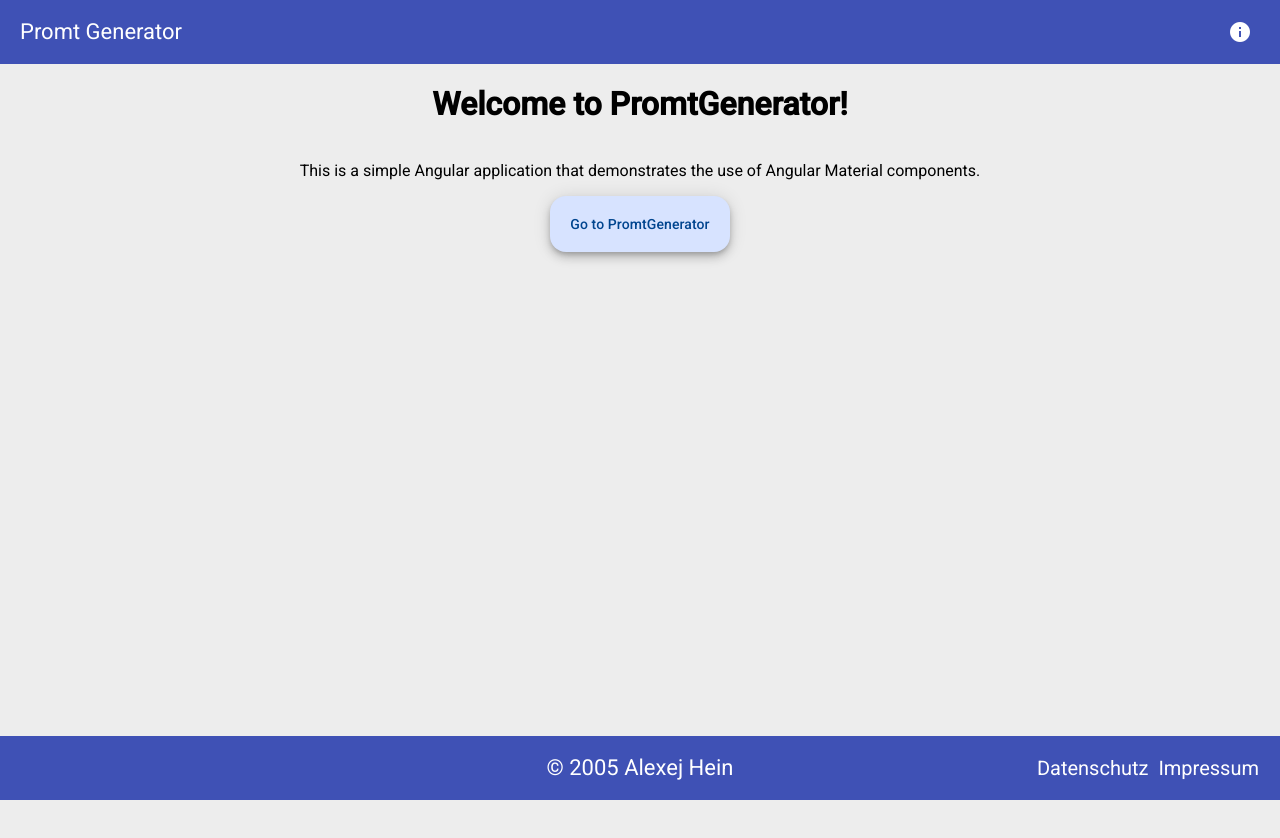
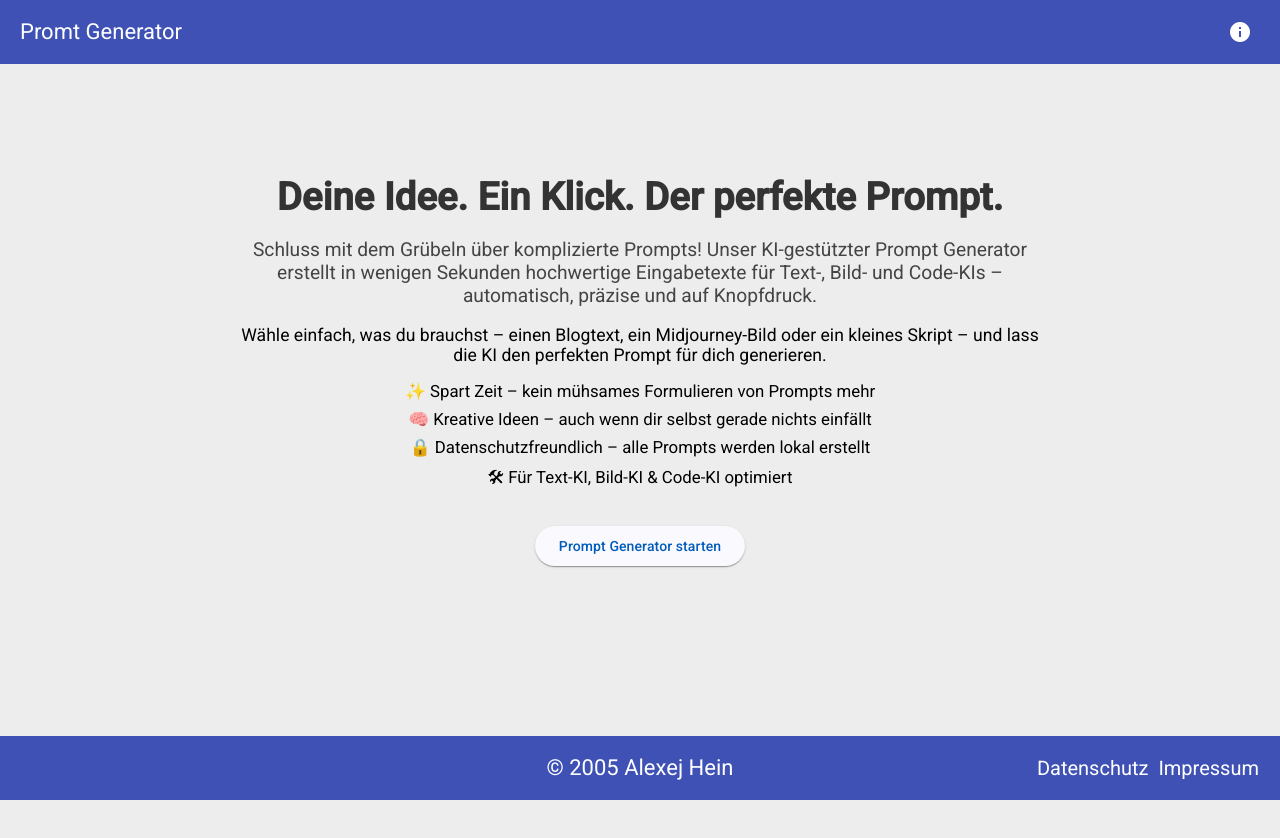
Before and after one commit to AlexejHein/PromtGenerator-, an Angular app: page / in a window 1280 px wide. Shown: the top 838 px of the page. Built offline with nearby package versions, Linux system fonts and the light colour scheme.

Commit message:
first commit

```diff
--- a/src/app/home/home.component.html
+++ b/src/app/home/home.component.html
@@ -1,11 +1,30 @@
 <div class="content">
 
-<h1>Welcome to PromtGenerator!</h1>
-<p>
-  This is a simple Angular application that demonstrates the use of Angular Material components.
-</p>
-<button mat-fab extended routerLink="/generator">
-  Go to PromtGenerator
-</button>
+  <section class="hero">
+    <h1 class="headline">Deine Idee. Ein Klick. Der perfekte Prompt.</h1>
+
+    <p class="intro">
+      Schluss mit dem Grübeln über komplizierte Prompts!
+      Unser KI-gestützter Prompt Generator erstellt in wenigen Sekunden hochwertige Eingabetexte für Text-, Bild- und Code-KIs – automatisch, präzise und auf Knopfdruck.
+    </p>
+
+    <p class="features">
+      Wähle einfach, was du brauchst – einen Blogtext, ein Midjourney-Bild oder ein kleines Skript –
+      und lass die KI den perfekten Prompt für dich generieren.
+    </p>
+
+    <ul class="benefits">
+      <li>✨ Spart Zeit – kein mühsames Formulieren von Prompts mehr</li>
+      <li>🧠 Kreative Ideen – auch wenn dir selbst gerade nichts einfällt</li>
+      <li>🔒 Datenschutzfreundlich – alle Prompts werden lokal erstellt</li>
+      <li>🛠 Für Text-KI, Bild-KI & Code-KI optimiert</li>
+    </ul>
+
+    <div class="cta-button">
+      <button routerLink="/generator" mat-raised-button color="primary">
+        Prompt Generator starten
+      </button>
+    </div>
+  </section>
 
 </div>
--- a/src/app/home/home.component.scss
+++ b/src/app/home/home.component.scss
@@ -1,8 +1,49 @@
 .content{
+  font-size: 20px;
   display: flex;
   flex-direction: column;
   align-items: center;
   justify-content: flex-start;
   height: 100vh;
   align-content: center;
+  padding: 30px;
+  .hero {
+    text-align: center;
+    padding: 3rem 1.5rem;
+    max-width: 800px;
+    margin: 0 auto;
+
+    .headline {
+      font-size: 2.4rem;
+      font-weight: 700;
+      margin-bottom: 1rem;
+      color: #333;
+    }
+
+    .intro {
+      font-size: 1.2rem;
+      margin-bottom: 1rem;
+      color: #444;
+    }
+
+    .features {
+      font-size: 1.1rem;
+      margin-bottom: 1rem;
+    }
+
+    .benefits {
+      list-style: none;
+      padding: 0;
+      font-size: 1.05rem;
+      margin-bottom: 2rem;
+
+      li {
+        margin: 0.5rem 0;
+      }
+    }
+
+    .cta-button {
+      margin-top: 2rem;
+    }
+  }
 }
```
